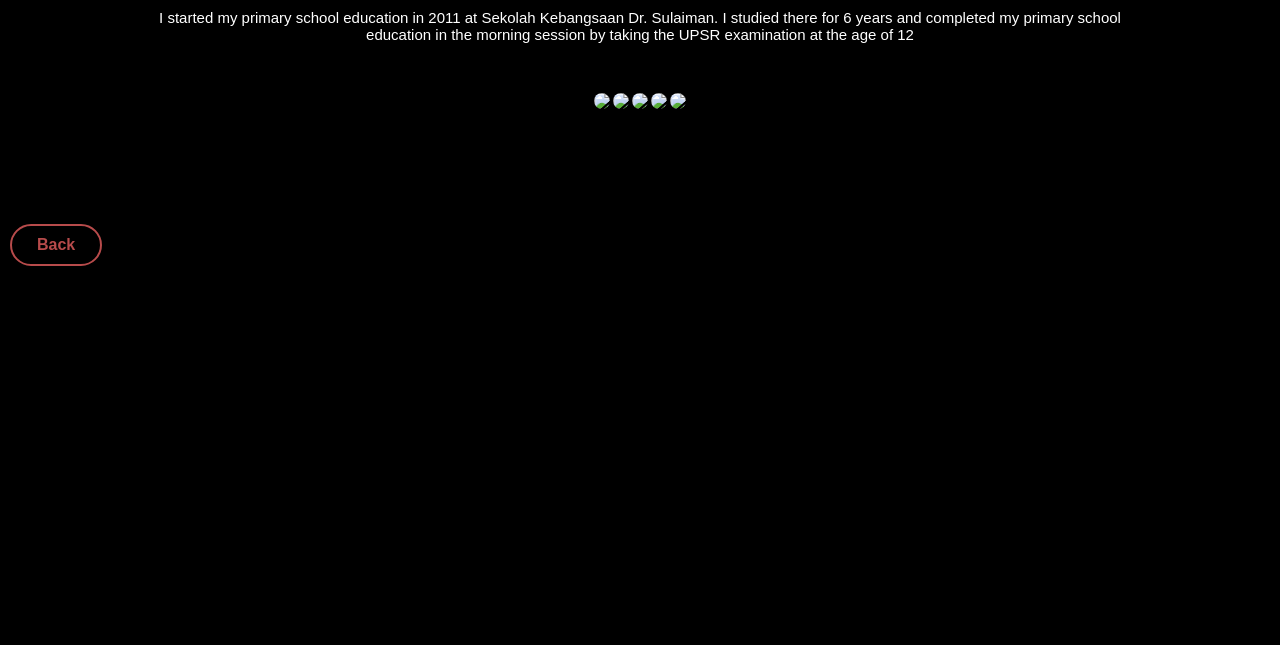
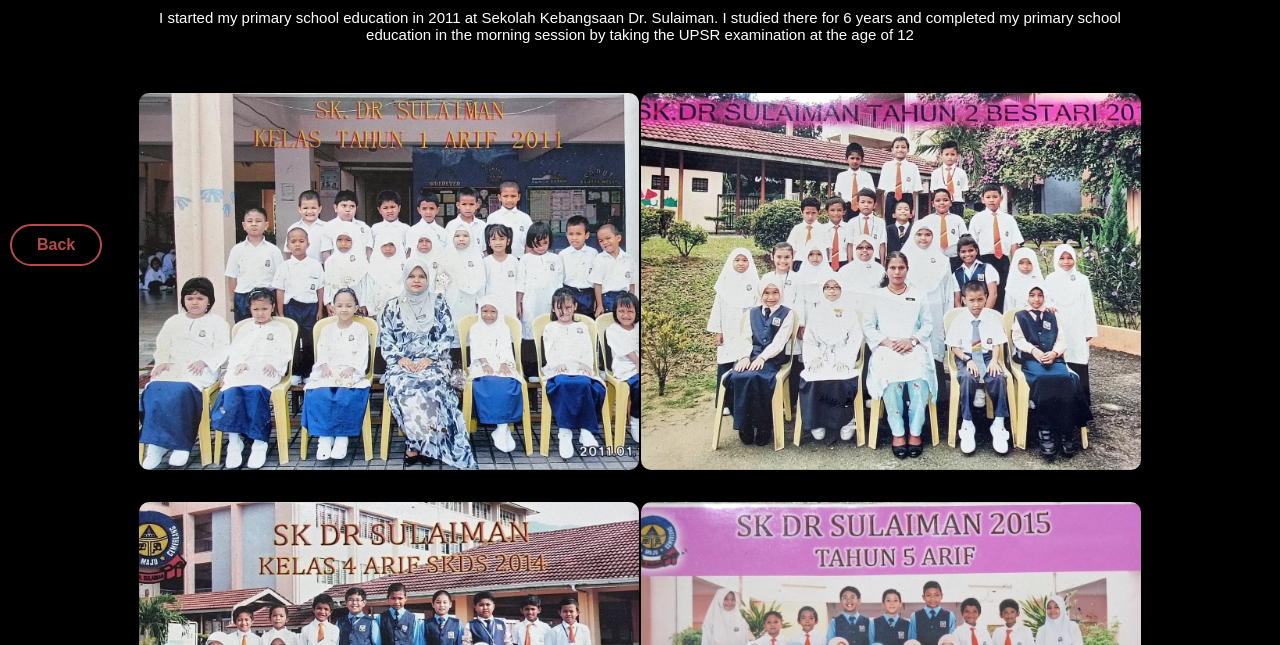
Before and after one commit to munirah03-webdesingn/munirahwebsite, a plain HTML site: page sk.html in a window 1280 px wide. Shown: the part 155-800 px from the top of the page. Drawn offline with Linux system fonts and the light colour scheme.

Commit message:
Add files via upload

```diff
--- a/sk.html
+++ b/sk.html
@@ -148,11 +148,11 @@ nav a.active{
     <section class="about-section">
         <h1>Sekolah Kebangsaan DR. Sulaiman</h1>
 		<p>I started my primary school education in 2011 at Sekolah Kebangsaan Dr. Sulaiman. I studied there for 6 years and completed my primary school education in the morning session by taking the UPSR examination at the age of 12</p>
-        <img src="image/tahun1.jpg" class="centered-img">
-		<img src="image/tahun2.jpg"  class="centered-img">
-		<img src="image/tahun4.jpg"  class="centered-img">
-		<img src="image/tahun5.jpg"  class="centered-img">
-		<img src="image/tahun6.jpg"  class="centered-img">
+        <img src="tahun1.jpg" class="centered-img">
+		<img src="tahun2.jpg"  class="centered-img">
+		<img src="tahun4.jpg"  class="centered-img">
+		<img src="tahun5.jpg"  class="centered-img">
+		<img src="tahun6.jpg"  class="centered-img">
     </section>
 
      <header>
```
